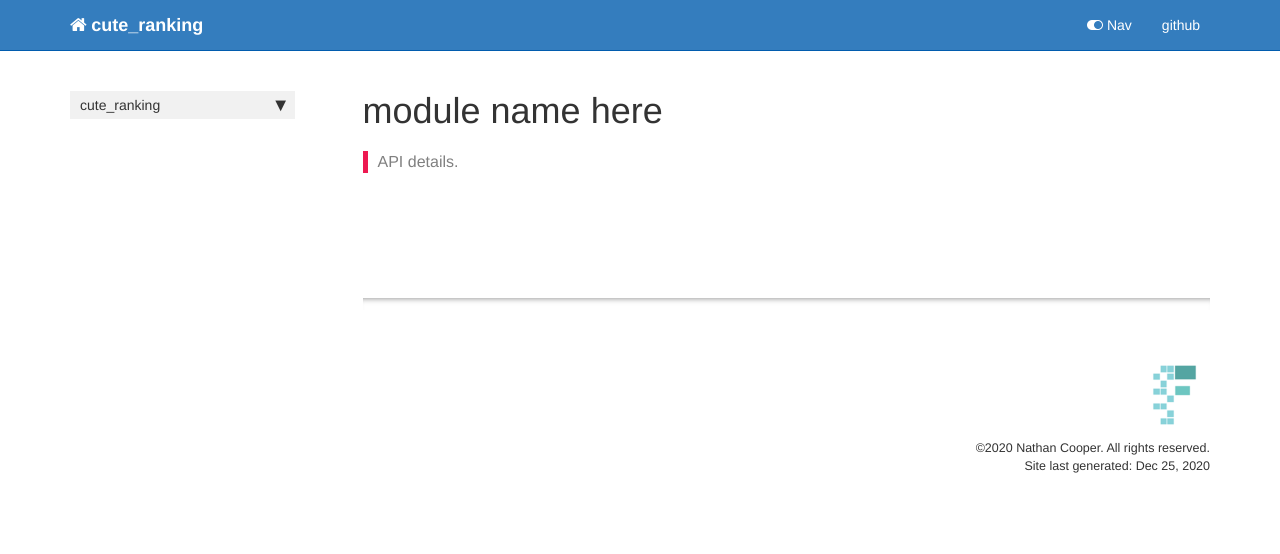
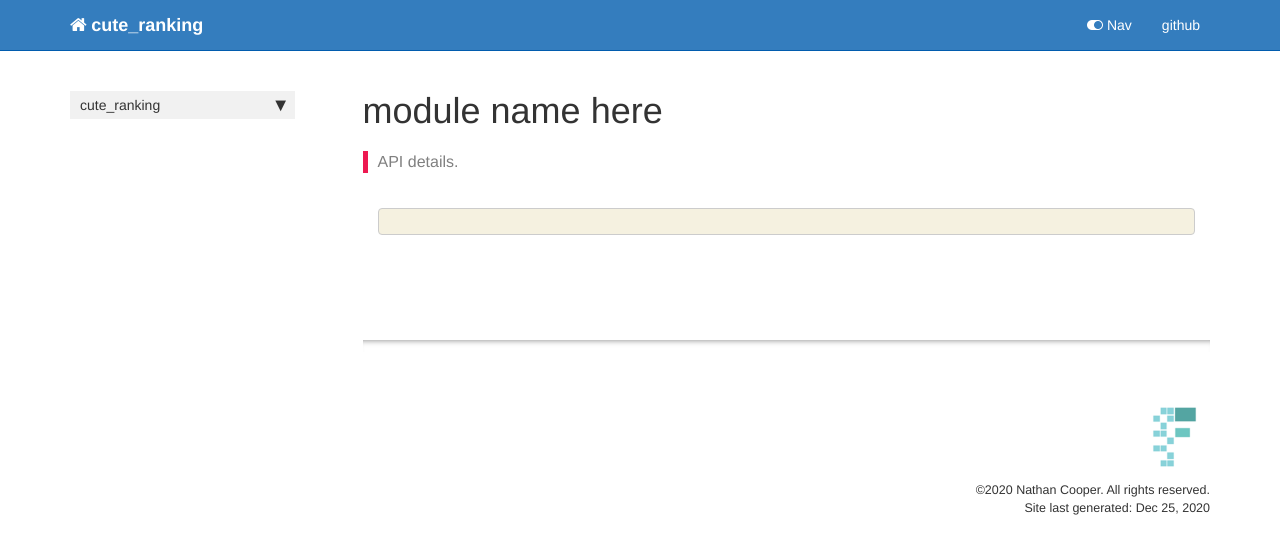
Before and after one commit to ncoop57/cute_ranking, a Jekyll site: the page built from docs/core.html, in a window 1280 px wide. Shown: the top 554 px of the page. Built offline with Jekyll 4.4.1, drawn with Linux system fonts in a browser that asks for light colours; nearby versions of some CDN libraries; comment, search, counter and statistics services are not loaded.

```diff
--- a/docs/core.html
+++ b/docs/core.html
@@ -29,4 +29,21 @@
 </div>
     {% endraw %}
 
+    {% raw %}
+
+<div class="cell border-box-sizing code_cell rendered">
+<div class="input">
+
+<div class="inner_cell">
+    <div class="input_area">
+<div class=" highlight hl-ipython3"><pre><span></span>
+</pre></div>
+
+    </div>
 </div>
+</div>
+
+</div>
+    {% endraw %}
+
+</div>
```
Also changed, not shown: 1 other file.
